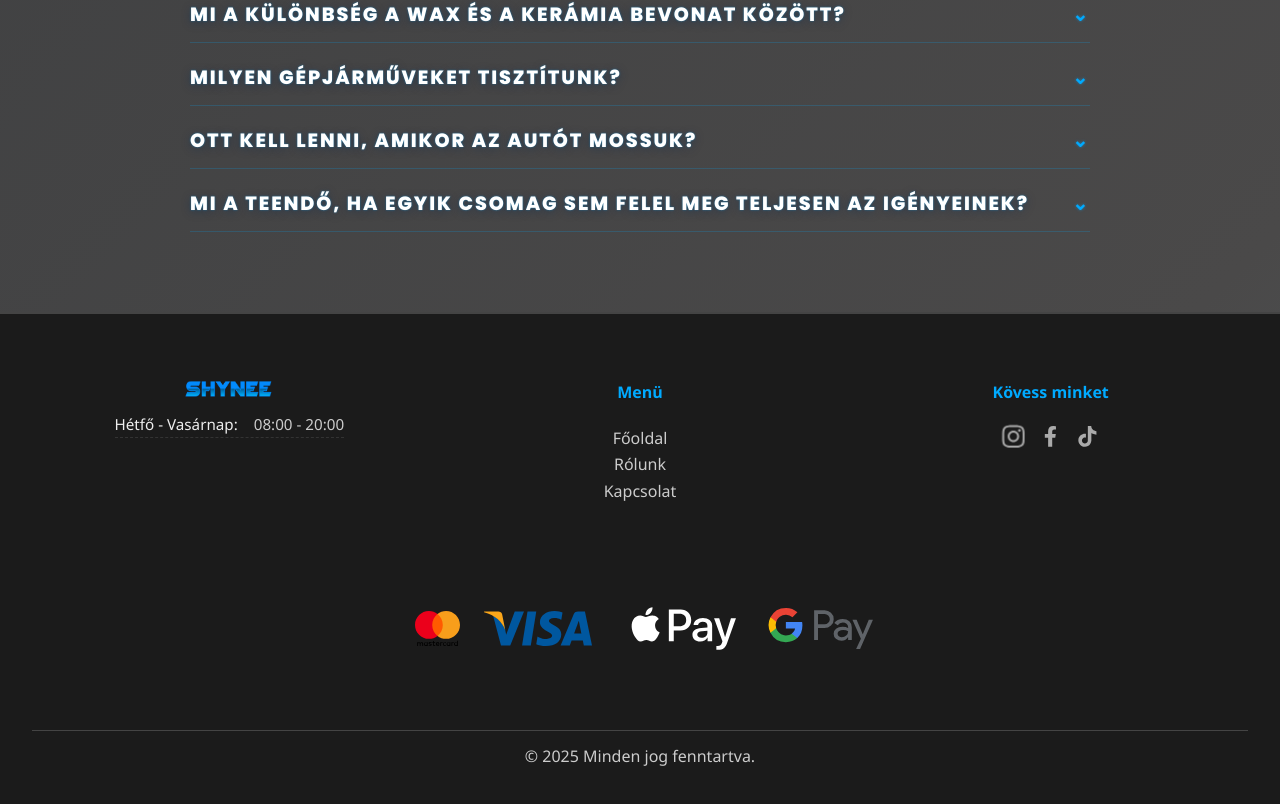
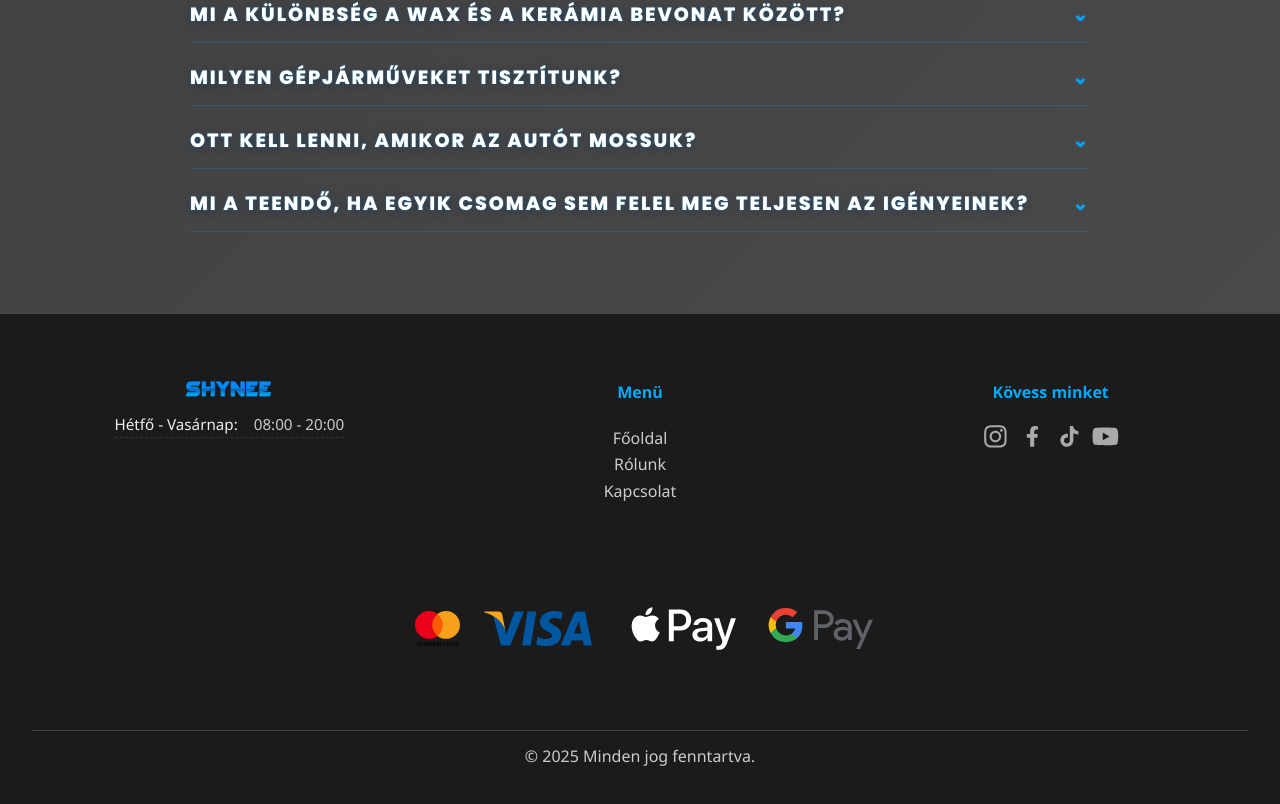
Before and after one commit to brdBoti/Shynee, a React (Vite) app in the folder client/: page / in a window 1280 px wide. Shown: the part 4052-4856 px from the top of the page. Built offline with nearby package versions, Linux system fonts and the light colour scheme.

Commit message:
youtube footer

```diff
--- a/client/src/components/Footer.css
+++ b/client/src/components/Footer.css
@@ -170,6 +170,10 @@ footer p.copyright {
   transform: scale(1.23);
 }
 
+.icon--youtube svg {
+  transform: scale(1.3);
+}
+
 @media (max-width: 768px) {
   .footer {
     padding: 2rem 1rem;
--- a/client/src/components/Footer.jsx
+++ b/client/src/components/Footer.jsx
@@ -1,5 +1,5 @@
 import React from 'react';
-import { FaFacebookF, FaInstagram } from 'react-icons/fa';
+import { FaFacebookF, FaInstagram, FaYoutube } from 'react-icons/fa';
 import { SiTiktok } from 'react-icons/si';
 import { Link } from 'react-router-dom';
 import './Footer.css';
@@ -41,6 +41,7 @@ export default function Footer() {
             <a href="https://www.instagram.com/shynee.hu/" target="_blank" rel="noreferrer" className="icon--instagram"><FaInstagram /></a>
             <a href="https://www.facebook.com/profile.php?id=61579712527671" target="_blank" rel="noreferrer"><FaFacebookF /></a>
             <a href="https://www.tiktok.com/@shynee.bp?lang=hu-HU" target="_blank" rel="noreferrer"><SiTiktok /></a>
+            <a href="https://www.youtube.com/@Shynee_bp" target="_blank" rel="noreferrer" className="icon--youtube"><FaYoutube /></a>
           </div>
         </div>
 
```
